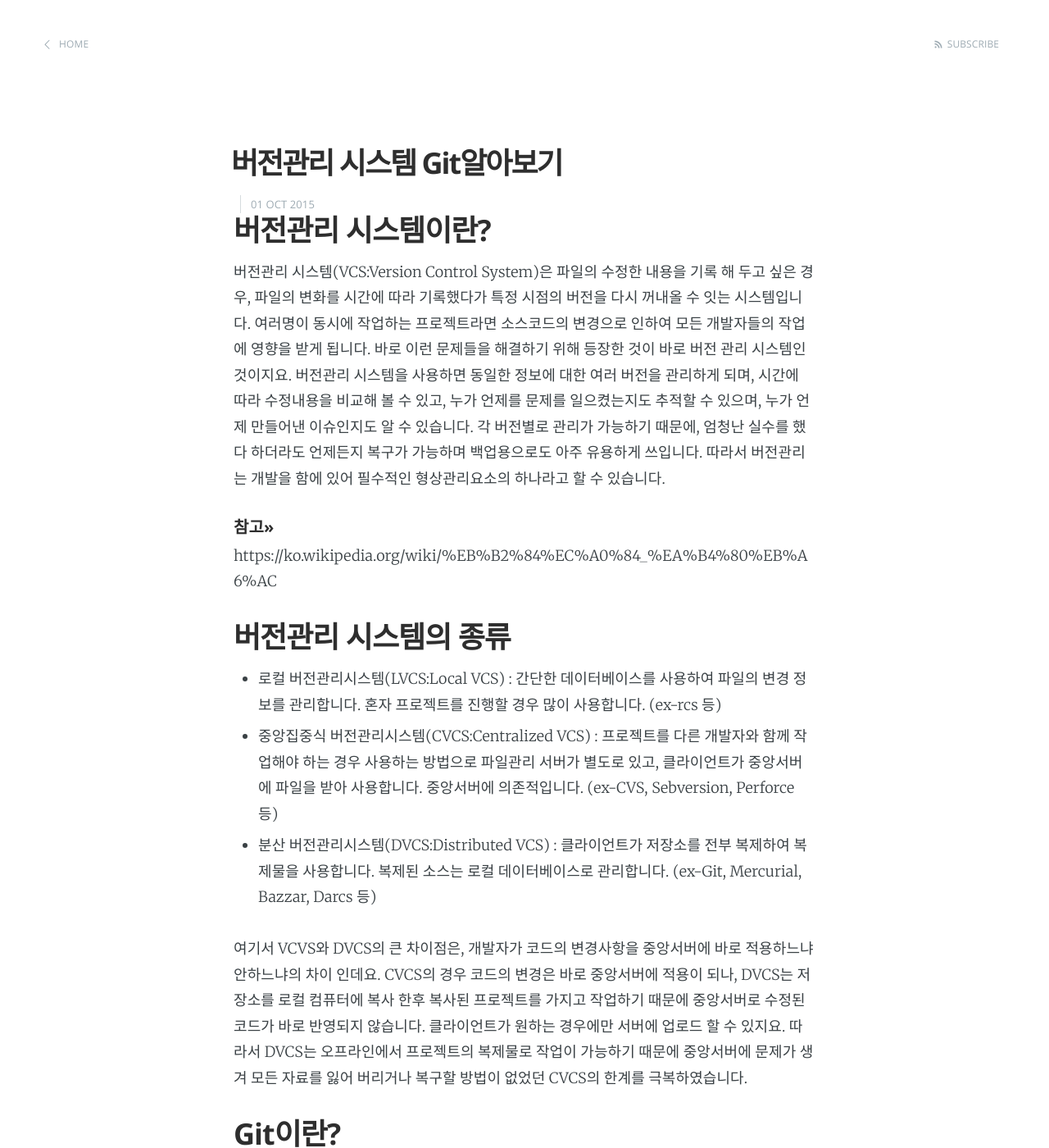
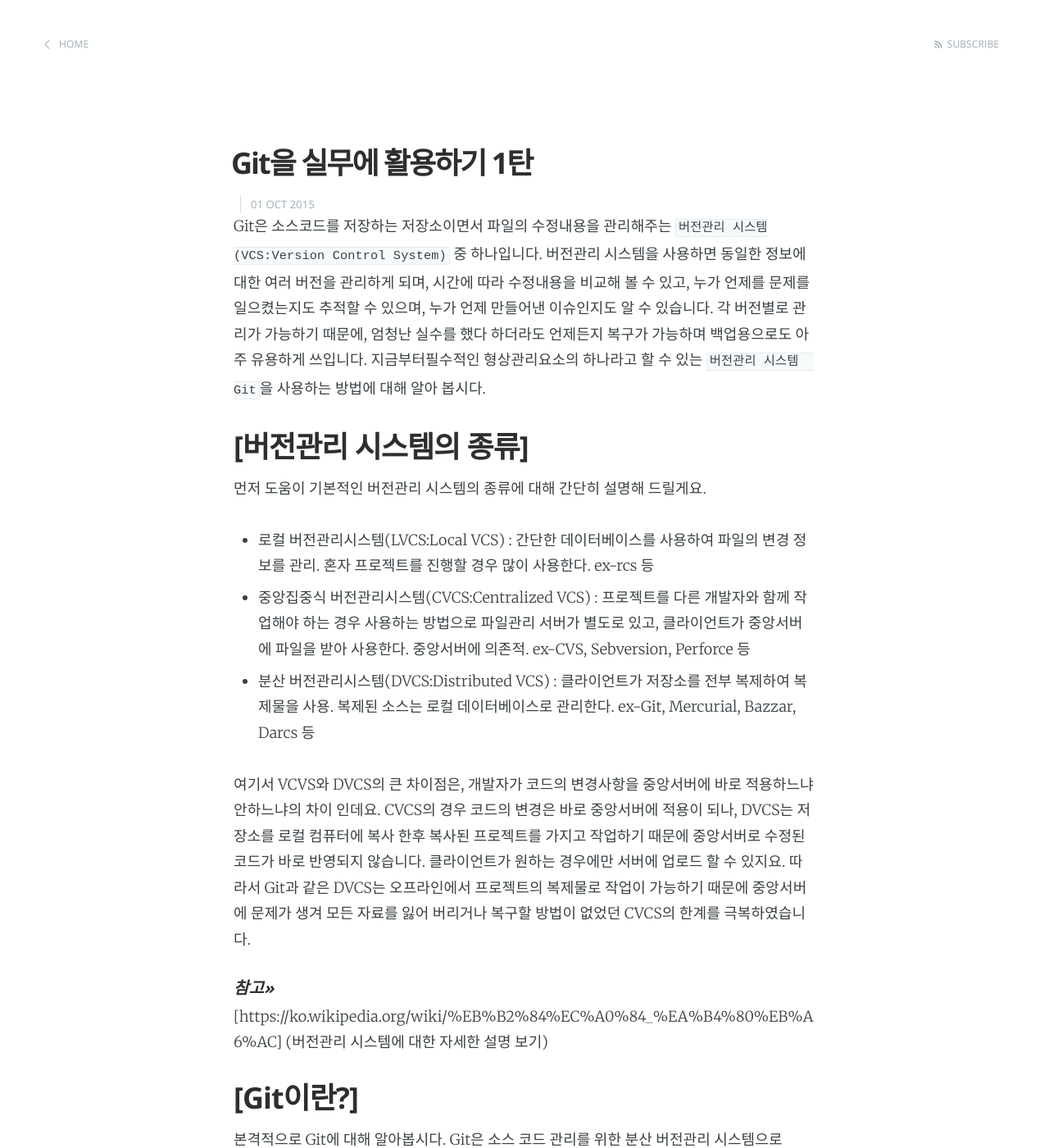
Before and after one commit to whatap/whatap.github.io, a Jekyll site: the page built from _posts/2015-10-01-about-git.md, in a window 1280 px wide and 1400 px high. Shown: the whole window at 82% size. Built offline with Jekyll 4.4.1, drawn with Linux system fonts in a browser that asks for light colours; Markdown is read by kramdown in place of the engine named in the settings; some of the changed text lies outside the part shown.

Commit message:
git 알아보기 내용 수정

```diff
--- a/_posts/2015-10-01-about-git.md
+++ b/_posts/2015-10-01-about-git.md
@@ -1,41 +1,40 @@
 ---
 layout: post
-title:  "버전관리 시스템 Git알아보기"
+title:  "Git을 실무에 활용하기 1탄"
 date:   2015-10-01 10:10:00
 author: 김지혜
 profile: jhkim.png
 ---
 
-## 버전관리 시스템이란?
-버전관리 시스템(VCS:Version Control System)은 파일의 수정한 내용을 기록 해 두고 싶은 경우, 파일의 변화를 시간에 따라 기록했다가 특정 시점의 버전을 다시 꺼내올 수 잇는 시스템입니다. 여러명이 동시에 작업하는 프로젝트라면 소스코드의 변경으로 인하여 모든 개발자들의 작업에 영향을 받게 됩니다. 바로 이런 문제들을 해결하기 위해 등장한 것이 바로 버전 관리 시스템인것이지요. 버전관리 시스템을 사용하면 동일한 정보에 대한 여러 버전을 관리하게 되며, 시간에 따라 수정내용을 비교해 볼 수 있고, 누가 언제를 문제를 일으켰는지도 추적할 수 있으며, 누가 언제 만들어낸 이슈인지도 알 수 있습니다. 각 버전별로 관리가 가능하기 때문에, 엄청난 실수를 했다 하더라도 언제든지 복구가 가능하며 백업용으로도 아주 유용하게 쓰입니다. 따라서 버전관리는 개발을 함에 있어 필수적인 형상관리요소의 하나라고 할 수 있습니다.
+Git은 소스코드를 저장하는 저장소이면서 파일의 수정내용을 관리해주는 `버전관리 시스템(VCS:Version Control System)` 중 하나입니다. 버전관리 시스템을 사용하면 동일한 정보에 대한 여러 버전을 관리하게 되며, 시간에 따라 수정내용을 비교해 볼 수 있고, 누가 언제를 문제를 일으켰는지도 추적할 수 있으며, 누가 언제 만들어낸 이슈인지도 알 수 있습니다. 각 버전별로 관리가 가능하기 때문에, 엄청난 실수를 했다 하더라도 언제든지 복구가 가능하며 백업용으로도 아주 유용하게 쓰입니다. 지금부터필수적인 형상관리요소의 하나라고 할 수 있는 `버전관리 시스템  Git`을 사용하는 방법에 대해 알아 봅시다.
 
-##### 참고>>
-https://ko.wikipedia.org/wiki/%EB%B2%84%EC%A0%84_%EA%B4%80%EB%A6%AC
+## [버전관리 시스템의 종류]
+먼저 도움이 기본적인 버전관리 시스템의 종류에 대해 간단히 설명해 드릴게요.
+- 로컬 버전관리시스템(LVCS:Local VCS) : 간단한 데이터베이스를 사용하여 파일의 변경 정보를 관리. 혼자 프로젝트를 진행할 경우 많이 사용한다. ex-rcs 등
+- 중앙집중식 버전관리시스템(CVCS:Centralized VCS) : 프로젝트를 다른 개발자와 함께 작업해야 하는 경우 사용하는 방법으로 파일관리 서버가 별도로 있고, 클라이언트가 중앙서버에 파일을 받아 사용한다. 중앙서버에 의존적. ex-CVS, Sebversion, Perforce 등
+- 분산 버전관리시스템(DVCS:Distributed VCS) : 클라이언트가 저장소를 전부 복제하여 복제물을 사용. 복제된 소스는 로컬 데이터베이스로 관리한다. ex-Git, Mercurial, Bazzar, Darcs 등
 
+여기서 VCVS와 DVCS의 큰 차이점은, 개발자가 코드의 변경사항을 중앙서버에 바로 적용하느냐 안하느냐의 차이 인데요. CVCS의 경우 코드의 변경은 바로 중앙서버에 적용이 되나, DVCS는 저장소를 로컬 컴퓨터에 복사 한후 복사된 프로젝트를 가지고 작업하기 때문에 중앙서버로 수정된 코드가 바로 반영되지 않습니다. 클라이언트가 원하는 경우에만 서버에 업로드 할 수 있지요. 따라서 Git과 같은 DVCS는 오프라인에서 프로젝트의 복제물로 작업이 가능하기 때문에 중앙서버에 문제가 생겨 모든 자료를 잃어 버리거나 복구할 방법이 없었던 CVCS의 한계를 극복하였습니다.
 
-## 버전관리 시스템의 종류
-- 로컬 버전관리시스템(LVCS:Local VCS) : 간단한 데이터베이스를 사용하여 파일의 변경 정보를 관리합니다. 혼자 프로젝트를 진행할 경우 많이 사용합니다. (ex-rcs 등)
-- 중앙집중식 버전관리시스템(CVCS:Centralized VCS) : 프로젝트를 다른 개발자와 함께 작업해야 하는 경우 사용하는 방법으로 파일관리 서버가 별도로 있고, 클라이언트가 중앙서버에 파일을 받아 사용합니다. 중앙서버에 의존적입니다. (ex-CVS, Sebversion, Perforce 등)
-- 분산 버전관리시스템(DVCS:Distributed VCS) : 클라이언트가 저장소를 전부 복제하여 복제물을 사용합니다. 복제된 소스는 로컬 데이터베이스로 관리합니다. (ex-Git, Mercurial, Bazzar, Darcs 등)
+###### *참고>>*
+[https://ko.wikipedia.org/wiki/%EB%B2%84%EC%A0%84_%EA%B4%80%EB%A6%AC] (버전관리 시스템에 대한 자세한 설명 보기)
 
-여기서 VCVS와 DVCS의 큰 차이점은, 개발자가 코드의 변경사항을 중앙서버에 바로 적용하느냐 안하느냐의 차이 인데요. CVCS의 경우 코드의 변경은 바로 중앙서버에 적용이 되나, DVCS는 저장소를 로컬 컴퓨터에 복사 한후 복사된 프로젝트를 가지고 작업하기 때문에 중앙서버로 수정된 코드가 바로 반영되지 않습니다. 클라이언트가 원하는 경우에만 서버에 업로드 할 수 있지요. 따라서 DVCS는 오프라인에서 프로젝트의 복제물로 작업이 가능하기 때문에 중앙서버에 문제가 생겨 모든 자료를 잃어 버리거나 복구할 방법이 없었던 CVCS의 한계를 극복하였습니다.
+## [Git이란?]
+본격적으로 Git에 대해 알아봅시다. Git은 소스 코드 관리를 위한 분산 버전관리 시스템으로 2005년에 Linux Torvalds가 리눅스 커널 개발에 이용하기 위하여 개발하였습니다. 빠른속도/단순한 구조/비선형적인개발/완벽한 분산/대형 프로젝트에 유용 이라는 목표를 가지고 있습니다. Git은 저장소(Repository)를 전부 복제한 복제물을 사용하기 때문에 로컬파일에 대하여 변경이 이루어지며 따라서 네트워크속도에 영향을 받지 않습니다. 히스토리를 조회할때나 변경사항을 확인할때 리모트에 있는 서버에 접근할 필요가 없기 때문에 그 속도는 매우 빠르답니다.
 
-## Git이란?
-소스 코드 관리를 위한 분산 버전관리 시스템으로 2005년에 Linux Torvalds가 리눅스 커널 개발에 이용하려고 개발하였습니다. 빠른속도/단순한 구조/비선형적인개발/완벽한 분산/대형 프로젝트에 유용 이라는 목표를 가지고 있습니다. Git은 저장소(Repository)를 전부 복제한 복제물을 사용하기 때문에 로컬파일에 대하여 변경이 이루어지며 따라서 네트워크속도에 영향을 받지 않습니다. 히스토리를 조회할때나 변경사항을 확인할때 리모트에 있는 서버에 접근할 필요가 없기 때문에 그 속도는 매우 빠르답니다.
+###### *참고>>*
+Git을 처음 접한다면 도움이 될만한 사이트 입니다.
+[http://git-scm.com/book/ko/] (Git참고 페이지 보기)
 
-##### 참고>>
-Git을 처음 접한다면 도움이 될만한 사이트 입니다.
-http://git-scm.com/book/ko/
-
-## Git설치
+## [Git설치하기]
 - Windows : http://msysgit.github.com/
 - CentOS / RedHat : $ yum install git-core
 - Ubuntu / Debian : $ apt-get install git
 
-##### 참고>>
-https://git-scm.com/book/ko/v1/%EC%8B%9C%EC%9E%91%ED%95%98%EA%B8%B0-Git-%EC%84%A4%EC%B9%98
+###### *참고>>*
+[https://git-scm.com/book/ko/v1/%EC%8B%9C%EC%9E%91%ED%95%98%EA%B8%B0-Git-%EC%84%A4%EC%B9%98] (Git설치하는 방법에 대한  상세설명 보기)
 
-## Git사용자 정보 설정
+## [Git사용자 정보 설정]
 Git을 설치하고 나서 가장 먼저 해야 하는것은 사용자 이름과 이메일 주소를 설정하는 것입니다.
 git config [options] 명령어를 사용하여 사용자정보를 설정할수 있습니다.
 
@@ -57,18 +56,16 @@
 ...
 {% endhighlight %}
 
+## [Git명령어 정리]
+자, 지금부터 Git을 사용하여 버전관리를 시작해볼까요~?
+이제부터는 실무에 Git을 활용 할 수 있는 각 명령어에 대해 알아봅시다.
+(해당 내용은 http://git-scm.com/book/ko/v2/을 일부 참조 하였습니다.)
 
-## Git명령어 정리
-본격적으로 git을 사용하여 버전관리를 시작해볼까요~?
-먼저 git의 3가지 상태를 알아보고 시작합시다.
-
+###### *참고>>*
+먼저 Git은 3가지 상태를 가지고 있습니다. 실무에 활용하기전 Git의 상태를 먼저 알아 두셔야 해요.
 - Commited : 데이터가 로컬 데이터베이스에 안전하게 저장되었다.
 - Modified : 수정한 파일을 아직 로컬 데이터베이스에 커밋하지 않았다.
 - Staged : 현재 수정한 파일들중 commit으로 저장소에 기록 할 목록이다.
-
-본격적으로 Git명령어에 대해 알아봅시다.
-(해당 내용은 http://git-scm.com/book/ko/v2/을 참조 하였습니다.)
-
 
 ###  git clone <원격 저장소 주소> <복제될 디렉토리>
 원격 저장소로부터 소스를 복제합니다. clone으로 복제를 실행하면 원격저장소에 대하여 origin이란 이름으로 자동 생성됩니다. 이때 생성되는 기본 브랜치명은 `master`입니다.
@@ -96,25 +93,23 @@
 
 - Changes to be committe(staged상태): 관리대상 목록이다. commit할 수 있다.
 - Changes not staged for commit(unstaged상태): 워킹디렉토리. 파일을 수정만 한 상태로 관리대상 목록이 아니다. commit되지 않는다.
-- Untracked files: 관리대상이 아닌 파일. 절대 commit할 수 없다. 파일을 생성하는 경우 untracked상태에 속한다.
+- Untracked files: 관리대상이 아닌 파일. 절대 commit할 수 없다. 처음 파일을 생성하는 경우 untracked상태에 속한다.
 
-##### 참고>>
+###### *참고>>*
 unstaged상태의 파일을 commit하려면 staged상태로 만들어 주어야 하는데요.
-이 때에는 파일을 추가해 주는 git add 작업이 필요합니다. 이 부분은 다음에서 살펴보도록 할게요. 반대로 staged상태의 파일을 unstaged상태로 만들어 주려면 어떻게 해야 할까요~?` git reset HEAD [파일명 또는 디렉토리]` 명령어를 사용 해 보세요.
-
+이 때에는 파일을 추가해 주는 git add 작업이 필요합니다. 이 부분은 다음에서 자세히 살펴보도록 할게요. 반대로 staged상태의 파일을 unstaged상태로 만들어 주려면 어떻게 해야 할까요~? `git reset HEAD [파일명 또는 디렉토리]` 명령어를 사용 해 보세요.
 
 ###  git add [파일명 또는 디렉토리]
 관리대상이 아닌파일을 관리 대상 파일로 지정합니다. 파일을 변경 하는 경우, stage상태로 만들어 주기 위해 사용합니다. 파일을 새로 생성/삭제/이름수정을 하면 커밋을 할수 있는 상태. 즉, 파일을 git으로 추적하기 위한 첫 단계라고 할 수 있습니다.
 
-#####  참고>>
+###### *참고>>*
 여기서 주의 할 점!
-만약 staged상태의 파일을 수정하는 경우 수정내용을 반영하려면 꼭 add를 해주어야 합니다. add를 하지 않으면 staged상태 이후에 수정된 내용이 coomit시에 적용되지 않아요. 꼭 주의해 주세요.
-
+만약 staged상태의 파일을 수정하는 경우 수정내용을 반영하려면 수정 후 반드시꼭 add를 다시 해주어야 합니다. add를 하지 않으면 staged상태 이후에 수정된 내용이 coomit시에 반영되지 않아요. 꼭 주의하세요.
 
 ###  git diff [파일명 또는 디렉토리]
 unstaged상태 파일(워킹디렉토리)을 로컬 저장소에 이미 커밋되어진 마지막 파일과 비교하여 변경내용을 확인하는 경우 사용합니다. 파일들이 모두 staged상태에 있다면 git diff명령어는 아무것도 출력하지 않습니다.
 
-#####  참고>>
+###### *참고>>*
 staged상태 파일의 변경사항을 확인하고 싶다면 `--cached` 옵션을 붙여 줍니다.
 
 {% highlight bash %}
@@ -123,17 +118,16 @@
 
 ###  git commit [파일명 또는 디렉토리]
 staged상태에 있는 수정한 파일을 로컬 데이터베이스에 저장하기 위해 사용합니다.
-#####  참고>>
-
+###### *참고>>*
 {% highlight bash %}
 자주사용하는 옵션들
-- **-m** : commit한 간략한 내용의 메세지를 남길 수 있다.
+-m : commit한 간략한 내용의 메세지를 남길 수 있다.
 $ git commit -m "ex) fixed bug.. issue 117" stated-file.txt
-- **-a** : unstaged상태 파일들을 staged상태로 바꾸지 않고도 commit할수 있다. git add작업을 하지 않아도 됨.
+
+-a : unstaged상태 파일들을 staged상태로 바꾸지 않고도 commit할수 있다. git add작업을 하지 않아도 됨.
 $ git commit -a "ex) fixed bug.. issue 117" unstated-file.txt
-- **-amend** : 로컬 데이터베이스에 한해서만 커밋한 내용을 수정하여 다시 커밋하고 싶은 경우에 사용한다. 이때 두번째 커밋은 첫번째 커밋을 덮어쓴다.
-예를들어 실수로 파일이 빠진 경우 2번 커밋할것을 1개의 커밋으로 만들 수 있다.
-단, 원격저장소에 커밋 하였다면 해당 옵션은 적용되지 않음.
+
+-amend : 로컬 데이터베이스에 한해서만 커밋한 내용을 수정하여 다시 커밋하고 싶은 경우에 사용한다. 이때 두번째 커밋은 첫번째 커밋을 덮어쓴다. 예를들어 실수로 파일이 빠진 경우 2번 커밋할것을 1개의 커밋으로 만들 수 있음. 단, 원격저장소에 커밋 하였다면 해당 옵션은 적용되지 않음.
 $ git commit "ex) fixed bug.. issue 117" file1.txt file3.txt
 $ git commit --amend "ex) fixed bug.. issue 117" file2.txt
 {% endhighlight %}
@@ -141,47 +135,49 @@
 
 ###  git rm [파일명 또는 디렉토리]
 git에서 파일을 삭제 합니다. 삭제한 파일을 꾸준히 관리하려면 이 또한 staged상태로 만들어 준 후에 commit하여야 합니다. 따라서 삭제 후 git add는 필수입니다.
-
-#####  참고>>
+###### *참고>>*
 git rm명령어를 바로 사용하면 git뿐만아닌 워킹 디렉토리에서도 삭제됩니다. 워킹 디렉토리에 있는 파일을 지우지 않고 남겨두고 싶다면 -cached 옵션을 사용합니다.
-
 {% highlight bash %}
 $ git rm --cached working-dir-file.txt
 {% endhighlight %}
 
-
-
 ###  git log [파일명 또는 디렉토리]
 git의 히스토리를 확인 할 수 있습니다. 누가, 언제, 어떤 파일을, 파일의 어느 부분을 변경하였는지 모든 내역을 조회할 수 있습니다. 다양한 옵션들을 적절하게 이용하면 히스토리를 한눈에 확인하기 쉽습니다.
-
-
-#####  참고>>
-
+###### *참고>>*
 {% highlight bash %}
 자주사용하는 옵션
-- **-p** : 각 커밋의 diff결과를 보여준다.
-- **-n(number)** : 최근 n개의 커밋 내역을 보여준다.
+-p : 각 커밋의 diff결과를 보여준다.
+$ git log -p
+
+-n(number) : 최근 n개의 커밋 내역을 보여준다.
 $ git log -2
-- **--pretty** : 기본으로 보여주는 형식을 바꿀 수 있다.
+
+--pretty : 기본으로 보여주는 형식을 바꿀 수 있다.
 $ git log --pretty=oneline
 $ git log --pretty=short
 $ git log --pretty=full
 $ git log --pretty=format:"%h - %an, %ar : %s"
 
-- **--graph** : 브랜치와 머지 히스토리정보를 그래프로 보여준다.
+--graph : 브랜치와 머지 히스토리정보를 그래프로 보여준다.
+$ git log --graph
 
-- **--since/after** : 지정날짜 이후에 커밋된 내역만을 보여준다.
+--since/after : 지정날짜 이후에 커밋된 내역만을 보여준다.
 $ git log --since=2.weeks
-- **--until/before** : 지정날짜 이전에 커밋된 내역만을 보여준다.
+
+--until/before : 지정날짜 이전에 커밋된 내역만을 보여준다.
 $ git log --before="2015-10-01"
 
-- **--author** : 커밋한사람을 지정하여 내역을 볼 수 있다.
+--author : 커밋한사람을 지정하여 내역을 볼 수 있다.
 {% endhighlight %}
 
-
-
-* git checkout [파일명 또는 디렉토리]
+###  git checkout [파일명 또는 디렉토리]
 수정한 파일을 원상복구 하고 싶을때, 수정한 파일을 로컬 저장소에서 마지막으로 커밋된 버전으로 되돌리고 싶을 때 사용한다. 수정한 내용은 전부 사라진다.
 
 참고>>
-다음에 나올 내용이지만 브랜치를 이동할때도 동일한 명령어를 사용하니 기억해 두세요.
+다음 2탄에 나올 내용이지만 브랜치를 이동할때도 동일한 명령어를 사용하니 기억해 두세요.
+
+
+## 마치며
+Git이란, 파일의 수정한 내용을 기록 해 두고 싶은 경우, 파일의 변화를 시간에 따라 기록했다가 특정 시점의 버전을 다시 확인하고 싶은 경우 등에 `버전관리 시스템(VCS:Version Control System)`을 사용하고 그 중 하나가 `Git`입니다. 여러명이 동시에 작업하는 프로젝트라면 소스코드의 변경으로 인하여 모든 개발자들의 작업에 영향을 미치게 되는데 이런 문제를 해결하기 위해 바로 Git을 사용한답니다.
+
+Git을 실무에 활용하기 1탄에서는 Git을 처음 사용할 때 간단히 실무에 적용하여 활용할 수 있는 명령어들에 대해 알아 보았습니다. 다음에는 좀 더 상세하게 다른사람들과 협업시 꼭 필요한 브랜치에 대한 개념과 충돌시 대처할수 있는 머지기능에 대하여 자세히 알아보도록 하겠습니다. 2탄을 기대해 주세요~~^^!
```
